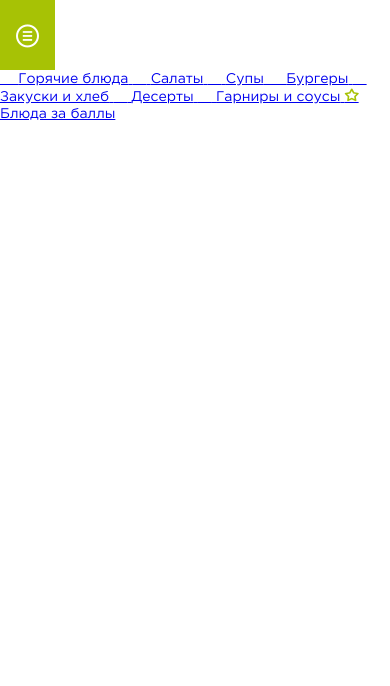
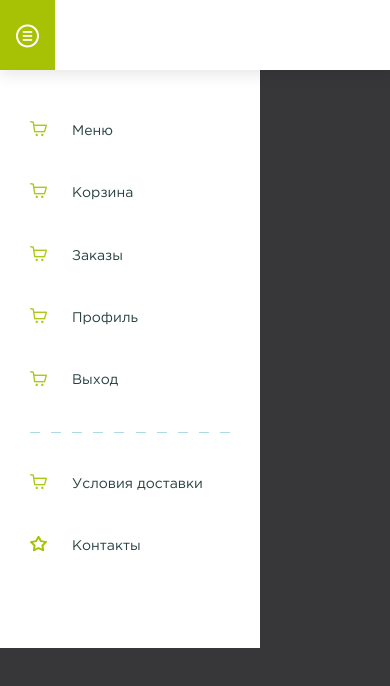
Before and after one commit to atokelio3/naparah_local, a website: page index.html in a window 390 px wide. Drawn offline with Linux system fonts and the light colour scheme; a web font is replaced by a local one.

Commit message:
update 0.1

```diff
--- a/gulp/_base.scss
+++ b/gulp/_base.scss
@@ -11,4 +11,5 @@ body {
   line-height: $line-height;
   margin: 0;
   overflow-x: hidden;
+  background-color: $grey8;
 }
--- a/gulp/_variables.scss
+++ b/gulp/_variables.scss
@@ -11,10 +11,14 @@ $grey3:                       #709594;
 $grey4:                       #cedfde;
 $grey5:                       #92b3b2;
 $grey6:                       #3d5b5a;
-
+$grey7:                       #203131;
+$grey8:                       #eef3f3;
+$grey9:                       #284040;
+$grey10:                      #abdae0;
 
 $color-white:                 #fff;
 $color-black:                 #000;
+$color-black--translucent:    rgba(35, 35, 38, 0.9);
 
 //$text-color:                  $gray-darkest;
 //$text-color--muted:           $gray;
@@ -35,3 +39,4 @@ $screen-sm:                   576px;
 $screen-md:                   768px;
 $screen-lg:                   992px;
 $screen-xl:                   1200px;
+$screen-xxl:                  1400px;
--- a/gulp/blocks/header/_header.scss
+++ b/gulp/blocks/header/_header.scss
@@ -0,0 +1,27 @@
+.header {
+  position: fixed;
+  top: 0;
+  left: 0;
+  width: 100%;
+  height: 70px;
+  z-index: 2;
+  box-shadow: 0 4px 16px rgba(0, 0, 0, 0.1);
+  background-color: $color-white;
+
+  &__sidebar-switcher {
+    display: flex;
+    justify-content: center;
+    align-items: center;
+    width: 55px;
+    height: 100%;
+    font-size: 23px;
+    background-color: $color-main;
+    cursor: pointer;
+
+    @media (min-width: $screen-lg) {
+      width: 70px;
+    }
+
+  }
+
+}
--- a/gulp/blocks/sidebar/_sidebar.scss
+++ b/gulp/blocks/sidebar/_sidebar.scss
@@ -1,17 +1,57 @@
 .sidebar {
   position: fixed;
-  top: 0;
+  top: 70px;
   left: 0;
+  width: 100%;
+  height: calc(100% - 70px);
+  overflow-y: scroll;
+  padding-bottom: 70px;
+  background-color: $color-black--translucent;
 
-  &__switcher {
+  @media (min-width: $screen-lg) {
+    background-color: unset;
+    padding-bottom: 0;
+  }
+
+  &__mobile-nav {
+    width: 260px;
+    padding: 30px 0 70px;
+    background-color: $color-white;
+
+    @media (min-width: $screen-lg) {
+      display: none;
+    }
+
+  }
+
+  &__mobile-nav-item {
     display: flex;
-    justify-content: center;
     align-items: center;
-    width: 55px;
-    height: 70px;
-    font-size: 23px;
-    background-color: $color-main;
-    cursor: pointer;
+    padding: 20px 30px;
+    text-decoration: none;
+  }
+
+  &__mobile-nav-icon {
+    margin-right: 25px;
+    font-size: 17px;
+    color: $color-main;
+  }
+
+  &__mobile-nav-text {
+    font-size: $font-size;
+    color: $grey9;
+  }
+
+  &__mobile-nav-divider {
+    display: flex;
+    justify-content: space-between;
+    padding: 20px 30px;
+  }
+
+  &__mobile-nav-divider-dash {
+    width: 10px;
+    height: 1px;
+    background-color: $grey10;
   }
 
 }
--- a/gulp/libs/_icomoon.scss
+++ b/gulp/libs/_icomoon.scss
@@ -1,10 +1,10 @@
 @font-face {
   font-family: 'icomoon';
-  src:  url('../fonts/icomoon/icomoon.eot?k9eyl4');
-  src:  url('../fonts/icomoon/icomoon.eot?k9eyl4#iefix') format('embedded-opentype'),
-    url('../fonts/icomoon/icomoon.ttf?k9eyl4') format('truetype'),
-    url('../fonts/icomoon/icomoon.woff?k9eyl4') format('woff'),
-    url('../fonts/icomoon/icomoon.svg?k9eyl4#icomoon') format('svg');
+  src:  url('../fonts/icomoon/icomoon.eot?n55me9');
+  src:  url('../fonts/icomoon/icomoon.eot?n55me9#iefix') format('embedded-opentype'),
+    url('../fonts/icomoon/icomoon.ttf?n55me9') format('truetype'),
+    url('../fonts/icomoon/icomoon.woff?n55me9') format('woff'),
+    url('../fonts/icomoon/icomoon.svg?n55me9#icomoon') format('svg');
   font-weight: normal;
   font-style: normal;
 }
@@ -24,6 +24,10 @@
   -moz-osx-font-smoothing: grayscale;
 }
 
+.icon-close-round:before {
+  content: "\e926";
+  color: #fff;
+}
 .icon-add_to_card:before {
   content: "\e900";
   color: #fff;
--- a/index.html
+++ b/index.html
@@ -10,49 +10,101 @@
 
 <div class="wrapper">
 
+
+  <div class="header">
+    <div class="header__sidebar-switcher">
+      <span class="icon-menu"></span>
+<!--      <span class="icon-close-round"></span>-->
+    </div>
+  </div>
+
   <div class="sidebar">
-    <div class="sidebar__switcher">
-      <span class="icon-menu"></span>
-    </div>
-    <div class="sidebar__panel">
-      <nav class="sidebar__nav">
-        <a href="/" class="sidebar__nav-item">
-          <span class="sidebar__nav-item-icon"><span class="icon-roast"></span></span>
-          <span class="sidebar__nav-item-text">Горячие блюда</span>
-        </a>
-        <a href="/" class="sidebar__nav-item">
-          <span class="sidebar__nav-item-icon"><span class="icon-salads"></span></span>
-          <span class="sidebar__nav-item-text">Салаты</span>
-        </a>
-        <a href="/" class="sidebar__nav-item">
-          <span class="sidebar__nav-item-icon"><span class="icon-soups"></span></span>
-          <span class="sidebar__nav-item-text">Супы</span>
-        </a>
-        <a href="/" class="sidebar__nav-item">
-          <span class="sidebar__nav-item-icon"><span class="icon-burgers"></span></span>
-          <span class="sidebar__nav-item-text">Бургеры</span>
-        </a>
-        <a href="/" class="sidebar__nav-item">
-          <span class="sidebar__nav-item-icon"><span class="icon-snacks"></span></span>
-          <span class="sidebar__nav-item-text">Закуски и хлеб</span>
-        </a>
-        <a href="/" class="sidebar__nav-item">
-          <span class="sidebar__nav-item-icon"><span class="icon-dessert"></span></span>
-          <span class="sidebar__nav-item-text">Десерты</span>
-        </a>
-        <a href="/" class="sidebar__nav-item">
-          <span class="sidebar__nav-item-icon"><span class="icon-garnish"></span></span>
-          <span class="sidebar__nav-item-text">Гарниры и соусы</span>
-        </a>
-        <a href="/" class="sidebar__nav-item">
-          <span class="sidebar__nav-item-icon"><span class="icon-star"></span></span>
-          <span class="sidebar__nav-item-text">Блюда за баллы</span>
-        </a>
-      </nav>
-    </div>
+    <nav class="sidebar__mobile-nav">
+      <a href="/" class="sidebar__mobile-nav-item">
+        <span class="sidebar__mobile-nav-icon"><span class="icon-cart"></span></span>
+        <span class="sidebar__mobile-nav-text">Меню</span>
+      </a>
+      <a href="/" class="sidebar__mobile-nav-item">
+        <span class="sidebar__mobile-nav-icon"><span class="icon-cart"></span></span>
+        <span class="sidebar__mobile-nav-text">Корзина</span>
+      </a>
+      <a href="/" class="sidebar__mobile-nav-item">
+        <span class="sidebar__mobile-nav-icon"><span class="icon-cart"></span></span>
+        <span class="sidebar__mobile-nav-text">Заказы</span>
+      </a>
+      <a href="/" class="sidebar__mobile-nav-item">
+        <span class="sidebar__mobile-nav-icon"><span class="icon-cart"></span></span>
+        <span class="sidebar__mobile-nav-text">Профиль</span>
+      </a>
+      <a href="/" class="sidebar__mobile-nav-item">
+        <span class="sidebar__mobile-nav-icon"><span class="icon-cart"></span></span>
+        <span class="sidebar__mobile-nav-text">Выход</span>
+      </a>
+      <div class="sidebar__mobile-nav-divider">
+        <span class="sidebar__mobile-nav-divider-dash"></span><span
+          class="sidebar__mobile-nav-divider-dash"></span><span class="sidebar__mobile-nav-divider-dash"></span><span
+          class="sidebar__mobile-nav-divider-dash"></span><span class="sidebar__mobile-nav-divider-dash"></span><span
+          class="sidebar__mobile-nav-divider-dash"></span><span class="sidebar__mobile-nav-divider-dash"></span><span
+          class="sidebar__mobile-nav-divider-dash"></span><span class="sidebar__mobile-nav-divider-dash"></span><span
+          class="sidebar__mobile-nav-divider-dash"></span>
+      </div>
+      <a href="/" class="sidebar__mobile-nav-item">
+        <span class="sidebar__mobile-nav-icon"><span class="icon-cart"></span></span>
+        <span class="sidebar__mobile-nav-text">Условия доставки</span>
+      </a>
+      <a href="/" class="sidebar__mobile-nav-item">
+        <span class="sidebar__mobile-nav-icon"><span class="icon-star"></span></span>
+        <span class="sidebar__mobile-nav-text">Контакты</span>
+      </a>
+    </nav>
+
+
+
+<!--    <nav class="sidebar__mobile-nav">-->
+<!--      <a href="/" class="sidebar__mobile-nav">-->
+<!--        <span class="sidebar__mobile-nav-icon"><span class="icon-roast"></span></span>-->
+<!--        <span class="sidebar__mobile-nav-text">Горячие блюда</span>-->
+<!--      </a>-->
+<!--      <a href="/" class="sidebar__mobile-nav">-->
+<!--        <span class="sidebar__mobile-nav-icon"><span class="icon-salads"></span></span>-->
+<!--        <span class="sidebar__mobile-nav-text">Салаты</span>-->
+<!--      </a>-->
+<!--      <a href="/" class="sidebar__mobile-nav">-->
+<!--        <span class="sidebar__mobile-nav-icon"><span class="icon-soups"></span></span>-->
+<!--        <span class="sidebar__mobile-nav-text">Супы</span>-->
+<!--      </a>-->
+<!--      <a href="/" class="sidebar__mobile-nav">-->
+<!--        <span class="sidebar__mobile-nav-icon"><span class="icon-burgers"></span></span>-->
+<!--        <span class="sidebar__mobile-nav-text">Бургеры</span>-->
+<!--      </a>-->
+<!--      <a href="/" class="sidebar__mobile-nav">-->
+<!--        <span class="sidebar__mobile-nav-icon"><span class="icon-snacks"></span></span>-->
+<!--        <span class="sidebar__mobile-nav-text">Закуски и хлеб</span>-->
+<!--      </a>-->
+<!--      <a href="/" class="sidebar__mobile-nav">-->
+<!--        <span class="sidebar__mobile-nav-icon"><span class="icon-dessert"></span></span>-->
+<!--        <span class="sidebar__mobile-nav-text">Десерты</span>-->
+<!--      </a>-->
+<!--      <a href="/" class="sidebar__mobile-nav">-->
+<!--        <span class="sidebar__mobile-nav-icon"><span class="icon-garnish"></span></span>-->
+<!--        <span class="sidebar__mobile-nav-text">Гарниры и соусы</span>-->
+<!--      </a>-->
+<!--      <a href="/" class="sidebar__mobile-nav">-->
+<!--        <span class="sidebar__mobile-nav-icon"><span class="icon-star"></span></span>-->
+<!--        <span class="sidebar__mobile-nav-text">Блюда за баллы</span>-->
+<!--      </a>-->
+<!--    </nav>-->
   </div>
 
 </div>
 
+
+<!--<script>-->
+<!--  var switcher = document.querySelector('.header__sidebar-switcher');-->
+<!--  switcher.onclick(function () {-->
+<!--    -->
+<!--  })-->
+<!--</script>-->
+
 </body>
 </html>
```
Also changed, not shown: static/css/libs/icomoon.css (deleted), static/css/main.css, static/fonts/icomoon/icomoon.svg, static/fonts/icomoon/icomoon.ttf, static/fonts/icomoon/icomoon.woff, 2 other files.
